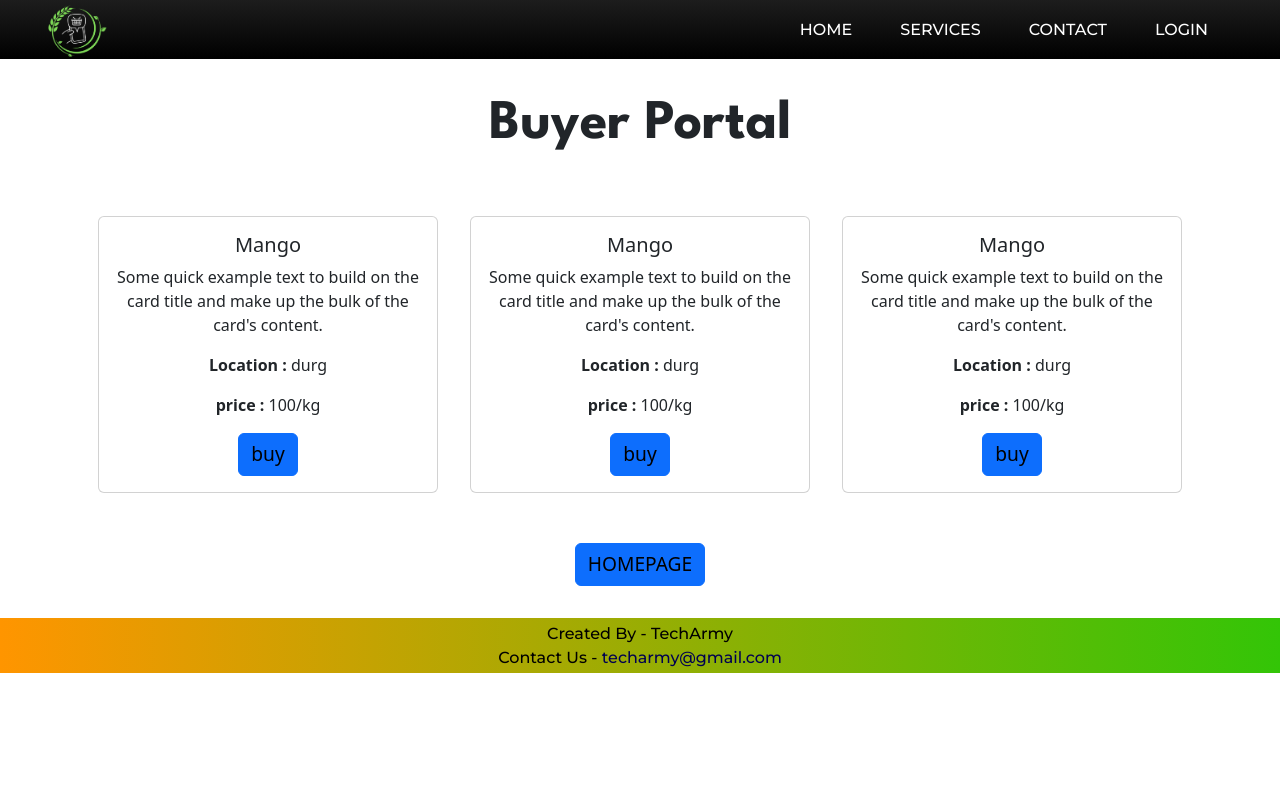
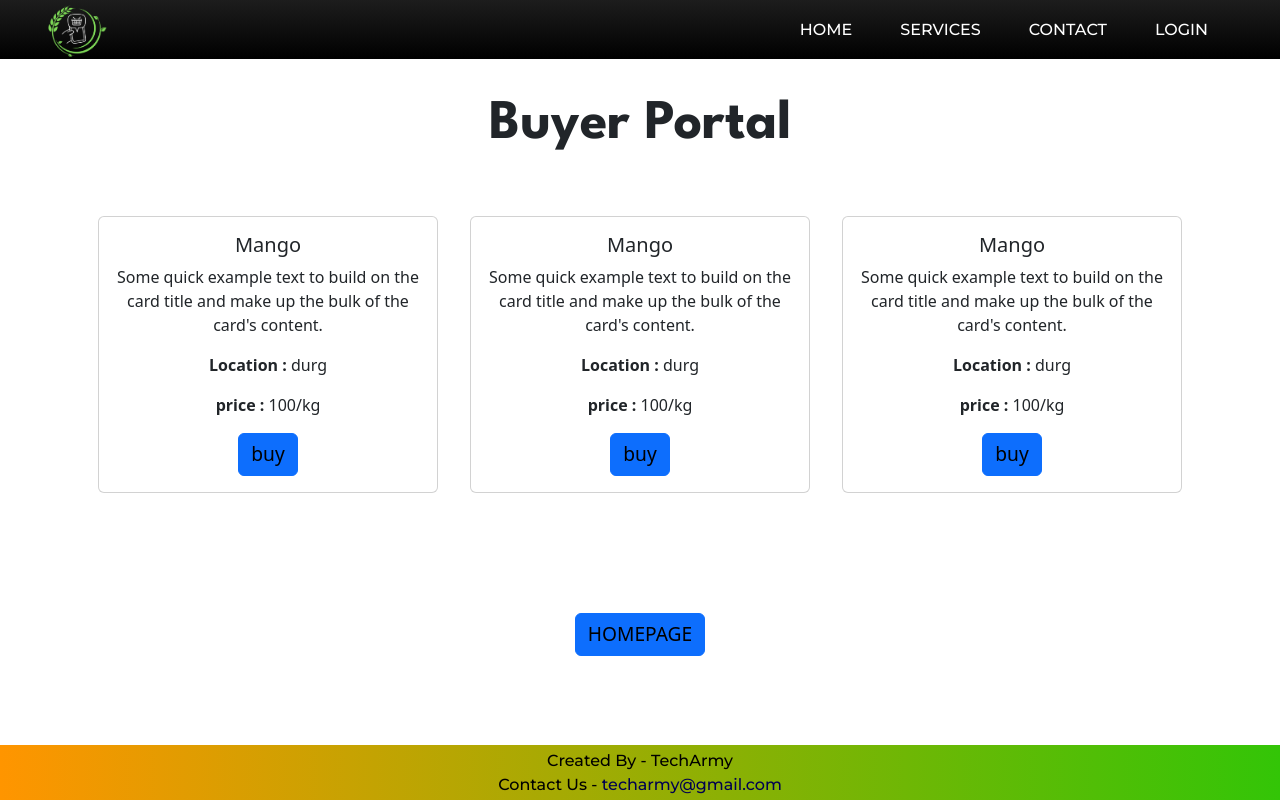
Before and after one commit to Gunanidhi-Trivedi/E-BAZAAR, a React (Vite) app in the folder E-Bazaar/: page /buyerportal in a window 1280 px wide. Built offline with nearby package versions, Linux system fonts and the light colour scheme.

Commit message:
fixing nav-links

```diff
--- a/E-Bazaar/src/components/comp1/Navbar.jsx
+++ b/E-Bazaar/src/components/comp1/Navbar.jsx
@@ -1,8 +1,22 @@
 import React from 'react'
+import { useNavigate } from 'react-router-dom'
 import logo from '../../assets/logo.png'
 import './navbar.css'
 
 const Navbar = () => {
+
+  const navigate = useNavigate()
+
+  function services() {
+    navigate("/#services")
+  }
+  function contact() {
+    navigate("/#contact")
+  }
+  function login() {
+    navigate("/#")
+  }
+
   return (
     <div>
       <div>
@@ -12,9 +26,9 @@ const Navbar = () => {
             <div class="collapse navbar-collapse" id="navbarNavAltMarkup">
             <div class="navbar-nav">
               <a class="nav-item nav-link text-white px-4" href="/">HOME</a>
-              <a class="nav-item nav-link text-white px-4" href="#services">SERVICES</a>
-              <a class="nav-item nav-link text-white px-4" href="#contact">CONTACT</a>
-              <a class="nav-item nav-link text-white px-4" href="#">LOGIN</a>
+              <a onClick={services} class="nav-item nav-link text-white px-4" href="#services">SERVICES</a>
+              <a onClick={contact} class="nav-item nav-link text-white px-4" href="#contact">CONTACT</a>
+              <a onClick={login} class="nav-item nav-link text-white px-4" href="#">LOGIN</a>
             </div>
           </div>
           </div>
--- a/E-Bazaar/src/components/comp1/Services.jsx
+++ b/E-Bazaar/src/components/comp1/Services.jsx
@@ -18,7 +18,7 @@ const Services = () => {
   return (
     <div id='services'>
       <div>
-        <h2 class="text-center pt-4">SERVICES</h2>
+        <h2 class="text-center pt-5">SERVICES</h2>
       </div>
       <div className='parent '>
         <div class="px-3">
--- a/E-Bazaar/src/components/comp1/contact.css
+++ b/E-Bazaar/src/components/comp1/contact.css
@@ -1,12 +1,22 @@
 @import url('https://fonts.googleapis.com/css2?family=League+Spartan:wght@700&family=Montserrat:wght@700&display=swap');
 /*League Spartan , Montserrat*/
+
+html {
+    position: relative;
+    min-height: 100%;
+}
 
 .footer{
     background-color: rgb(18, 105, 25);
     font-family: Montserrat , sans-serif;
     padding: 1px 0px;
+    margin-top: 100px;
     text-align: center;
     color: black;
+    position: absolute;
+    bottom: 0;
+    width: 100%;
+    overflow: hidden;
     background: rgb(255, 183, 0);
         background: linear-gradient(90deg, rgb(255, 149, 0) 0%, rgb(51, 197, 7) 100%);
 }
--- a/E-Bazaar/src/components/comp1/services.css
+++ b/E-Bazaar/src/components/comp1/services.css
@@ -7,4 +7,5 @@
     justify-content: center;
     align-items: center;
     padding: 50px;
-    }
+    margin-bottom: 70px;
+}
```
